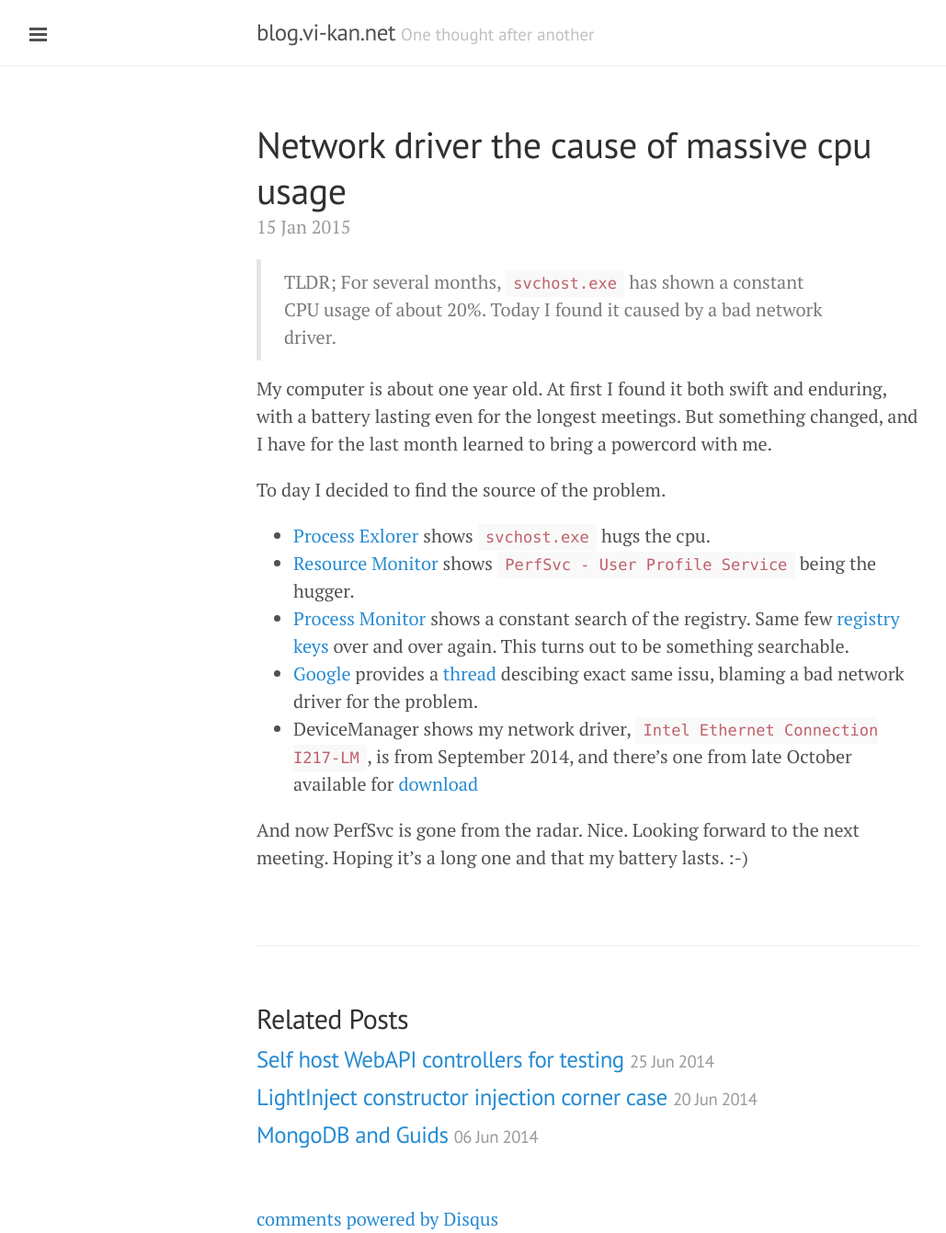
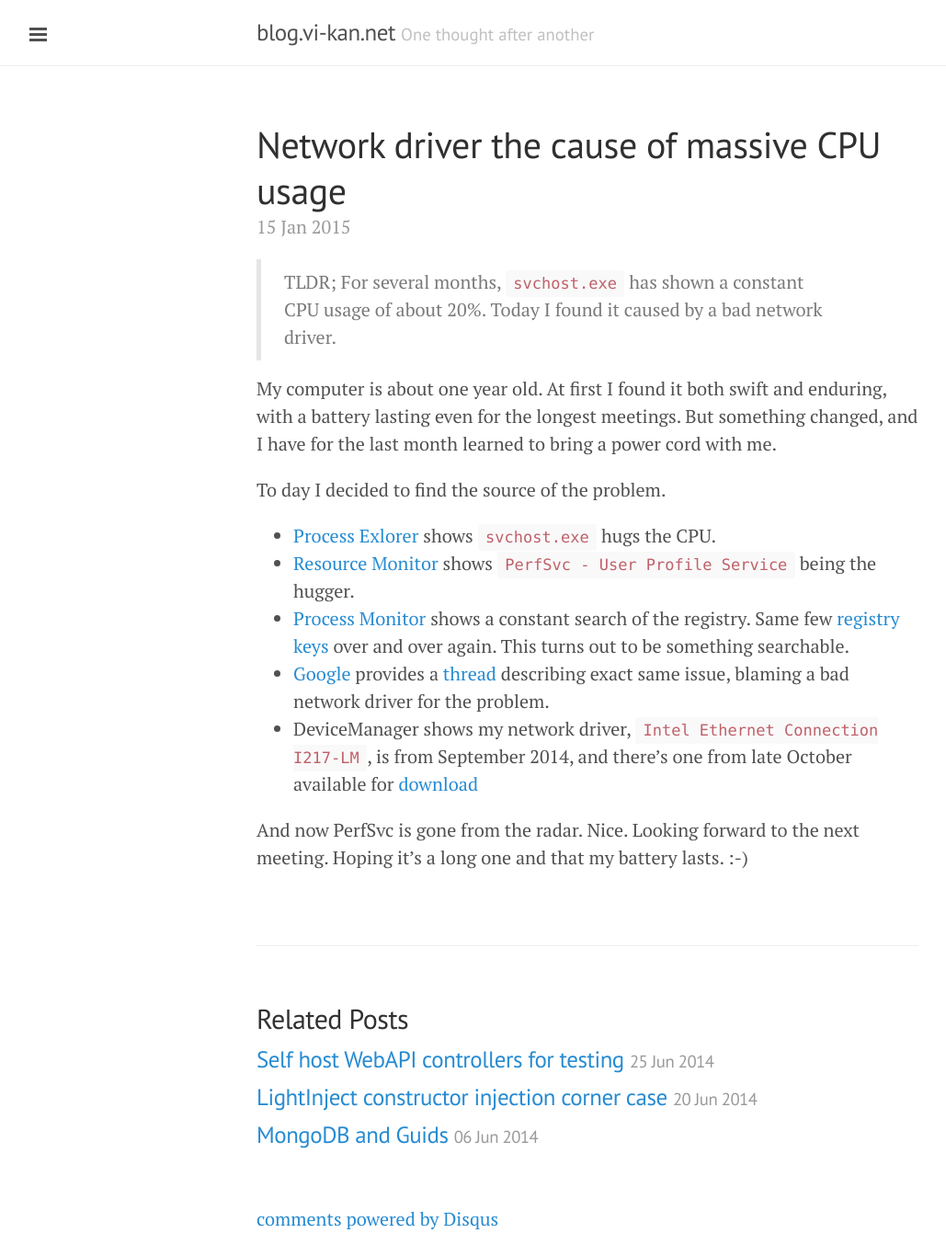
Before and after one commit to vegar/vegar.github.io, a Jekyll site: the page built from _posts/2015-01-15-network-driver-causing-massive-cpu-usage.md, in a window 1280 px wide. Shown: the whole page at 92% size, without its empty margins (1-1030 px from the left). Built offline with Jekyll 4.4.1, drawn with Linux system fonts in a browser that asks for light colours; nearby versions of some CDN libraries; Markdown is read by kramdown in place of the engine named in the settings; comment, search, counter and statistics services are not loaded.

Commit message:
Update 2015-01-15-network-driver-causing-massive-cpu-usage.md

```diff
--- a/_posts/2015-01-15-network-driver-causing-massive-cpu-usage.md
+++ b/_posts/2015-01-15-network-driver-causing-massive-cpu-usage.md
@@ -1,18 +1,18 @@
 ---
 layout: post
-title: Network driver the cause of massive cpu usage
+title: Network driver the cause of massive CPU usage
 ---
 
 > TLDR; For several months, `svchost.exe` has shown a constant CPU usage of about 20%. Today I found it caused by a bad network driver.
 
-My computer is about one year old. At first I found it both swift and enduring, with a battery lasting even for the longest meetings. But something changed, and I have for the last month learned to bring a powercord with me.
+My computer is about one year old. At first I found it both swift and enduring, with a battery lasting even for the longest meetings. But something changed, and I have for the last month learned to bring a power cord with me.
 
 To day I decided to find the source of the problem.
 
- * [Process Exlorer](http://technet.microsoft.com/en-us/sysinternals/bb896653.aspx) shows `svchost.exe` hugs the cpu.
+ * [Process Exlorer](http://technet.microsoft.com/en-us/sysinternals/bb896653.aspx) shows `svchost.exe` hugs the CPU.
  * [Resource Monitor](http://blogs.technet.com/b/askperf/archive/2012/02/01/using-resource-monitor-to-troubleshoot-windows-performance-issues-part-1.aspx) shows `PerfSvc - User Profile Service` being the hugger.
  * [Process Monitor](http://technet.microsoft.com/en-us/sysinternals/bb896645) shows a constant search of the registry. Same few [registry keys](# "HKLM\System\CurrentControlSet\Control\Nls\CustomLocale\virtualization") over and over again. This turns out to be something searchable.
- * [Google](https://www.google.com/webhp?sourceid=chrome-instant&ion=1&espv=2&ie=UTF-8#q=hklm%5Csystem%5Ccurrentcontrolset%5Ccontrol%5Cnls%5Ccustomlocale%5Cvirtualization) provides a [thread](http://answers.microsoft.com/en-us/windows/forum/windows8_1-performance/profsvc-consumes-100-of-a-thread-in-win-81/42f1daad-79c6-42a1-97d9-609bad32bfa9) descibing exact same issu, blaming a bad network driver for the problem.
+ * [Google](https://www.google.com/webhp?sourceid=chrome-instant&ion=1&espv=2&ie=UTF-8#q=hklm%5Csystem%5Ccurrentcontrolset%5Ccontrol%5Cnls%5Ccustomlocale%5Cvirtualization) provides a [thread](http://answers.microsoft.com/en-us/windows/forum/windows8_1-performance/profsvc-consumes-100-of-a-thread-in-win-81/42f1daad-79c6-42a1-97d9-609bad32bfa9) describing exact same issue, blaming a bad network driver for the problem.
  * DeviceManager shows my network driver, `Intel Ethernet Connection I217-LM`, is from September 2014, and there's one from late October available for [download](https://downloadcenter.intel.com/SearchResult.aspx?lang=eng&ProdId=3680)
 
 And now PerfSvc is gone from the radar. Nice. Looking forward to the next meeting. Hoping it's a long one and that my battery lasts. :-)
```
